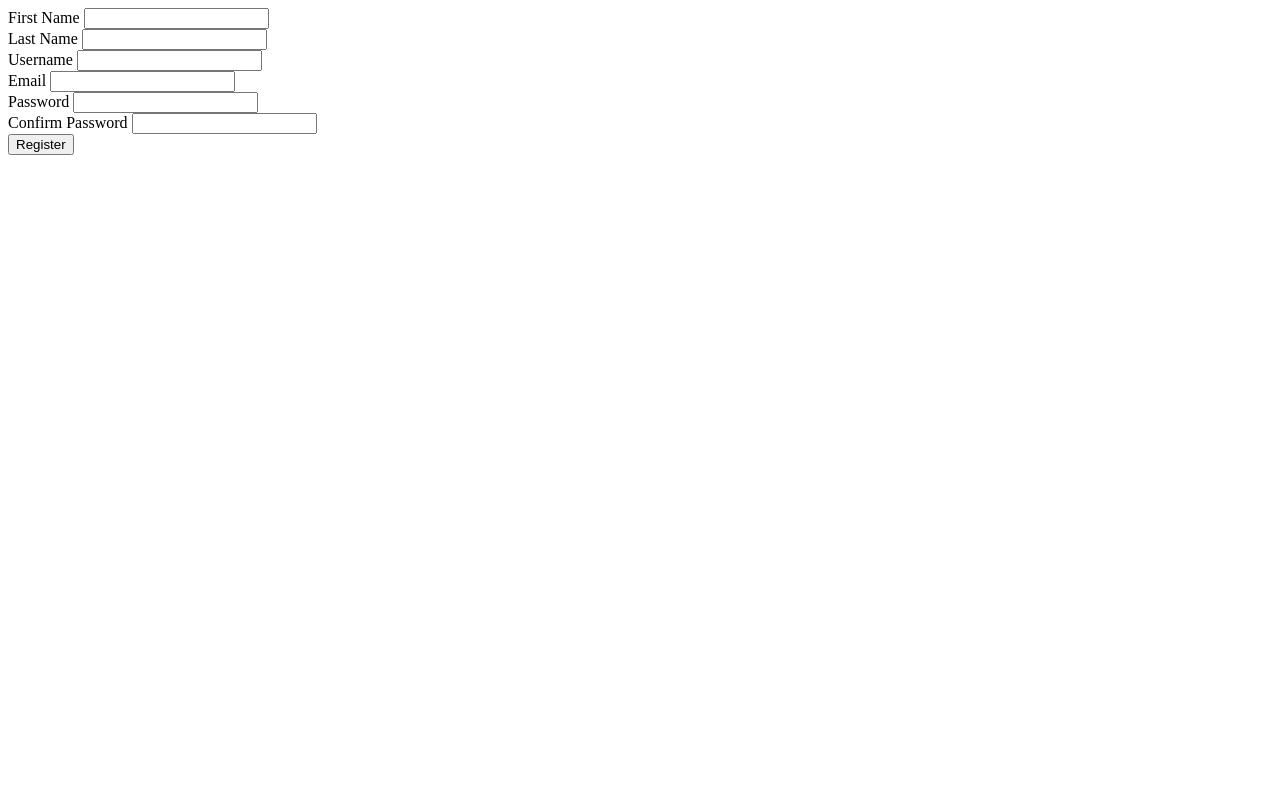
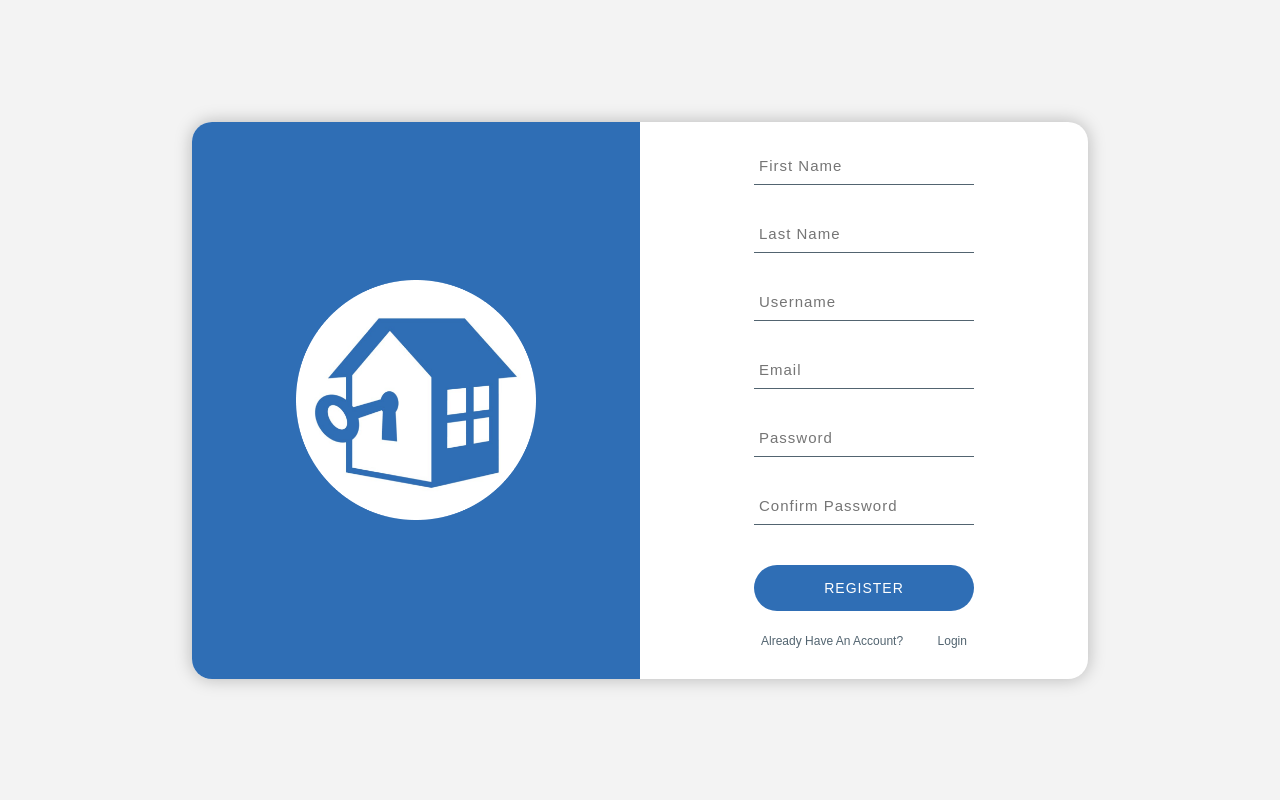
Before and after one commit to Cine-Pixel/django-real-estate, a Django app: page /register/ in a window 1280 px wide. Run offline with Django 4.2, Linux system fonts and the light colour scheme; parts of the project's set-up code (start-up, migrations or seed data) failed here and were passed over.

Commit message:
feat(): improve better auth forms

```diff
--- /dev/null
+++ b/real_estate/static/css/authstyle.css
@@ -0,0 +1,141 @@
+/* Global Variables */
+:root {
+    --color1: rgba(243, 243, 243, 1);
+    --color2: #526470;
+    --color2Hover: #415059;
+    --color3: #fff;
+}
+
+/* Reset Default Settings */
+* {
+    box-sizing: border-box;
+    margin: 0;
+}
+
+body {
+    background-color: rgba(243, 243, 243, 1);
+    min-height: 100vh;
+    font-family: 'Montserrat', sans-serif;
+
+    /* Flex */
+    display: flex;
+    justify-content: center;
+    align-items: center;
+}
+
+.container {
+    background-color: var(--color3);
+    width: 70%;
+    min-height: 50vh;
+    border-radius: 20px;
+    overflow: hidden;
+
+    /* Flex */
+    display: flex;
+    box-shadow: 0px 0px 17px 0px rgba(0, 0, 0, 0.25);
+}
+
+.container__svgs {
+    background-color: rgba(47, 110, 181, 1);
+    width: 50%;
+
+    /* Flex */
+    display: flex;
+    flex-direction: column;
+    justify-content: center;
+    align-items: center;
+}
+
+.container__svgs > img {
+    width: 30vh;
+    height: 30vh;
+}
+
+.container__content {
+    width: 50%;
+    position: relative;
+
+    /* Flex */
+    display: flex;
+    flex-direction: column;
+    justify-content: center;
+    align-items: center;
+}
+
+.container__form {
+    margin-bottom: 20px;
+
+    /* Flex */
+    display: flex;
+    flex-direction: column;
+    justify-content: center;
+    align-items: center;
+}
+
+.container__inputField {
+    background-color: transparent;
+    width: 220px;
+    padding: 0 0 10px 5px;
+    font-size: 15px;
+    letter-spacing: 1px;
+
+    /* Border */
+    border: none;
+    border-bottom: solid 1px var(--color2);
+    border-radius: 0;
+}
+
+.container__inputField {
+    margin-bottom: 40px;
+}
+
+.container__inputField:nth-of-type(2) {
+    margin-top: 35px!important;
+}
+
+.container__inputField:focus-visible {
+    border-bottom: solid 2px var(--color2Hover);
+    outline: none;
+}
+
+.container__sumbitButton {
+    background-color: rgba(47, 110, 181, 1);
+    color: var(--color3);
+    width: 220px;
+    padding: 15px 0;
+    font-size: 14px;
+    cursor: pointer;
+
+    /* Text */
+    text-transform: uppercase;
+    letter-spacing: 1px;
+
+    /* Border */
+    border: none;
+    border-radius: 50px;
+}
+
+.container__sumbitButton:hover {
+    background-color: rgba(47, 110, 181, .8);
+}
+
+.container__links {
+    margin-bottom: 30px;
+}
+
+.container__link {
+    color: var(--color2);
+    font-size: 12px;
+    text-decoration: none;
+}
+
+.container__link:hover {
+    text-decoration: underline;
+}
+
+.container__separator {
+    background-color: var(--color2);
+    width: 1px;
+    height: 10px;
+    margin: 0 15px;
+}
--- a/real_estate/templates/users/register.html
+++ b/real_estate/templates/users/register.html
@@ -1,40 +1,40 @@
 <!DOCTYPE html>
 <html lang="en">
 <head>
+  {% load static %}
   <meta charset="UTF-8">
   <meta http-equiv="X-UA-Compatible" content="IE=edge">
   <meta name="viewport" content="width=device-width, initial-scale=1.0">
-  <title>Register Account</title>
+  <link rel="stylesheet" href="{% static 'css/authstyle.css' %}">
+  <script src="https://cdnjs.cloudflare.com/ajax/libs/jquery/3.5.1/jquery.min.js"></script>
+  <title>Login</title>
 </head>
 <body>
-  {% include 'components/_alerts.html' %}
-  <form action="{% url 'register' %}" method="POST">
-      {% csrf_token %}
-      <div class="form-group">
-          <label for="first_name">First Name</label>
-          <input type="text" name="first_name" class="form-control" required>
-        </div>
-        <div class="form-group">
-          <label for="last_name">Last Name</label>
-          <input type="text" name="last_name" class="form-control" required>
-        </div>
-    <div class="form-group">
-      <label for="username">Username</label>
-      <input type="text" name="username" class="form-control" required>
+  <div class='container'>
+    <div class='container__svgs'>
+      <img src="{% static 'media/logo.png' %}" alt="house logo">
     </div>
-    <div class="form-group">
-      <label for="email">Email</label>
-      <input type="email" name="email" class="form-control" required>
+    <div class='container__content'>
+      <form class='container__form' action="{% url 'register' %}" method="POST">
+        {% csrf_token %}
+        <input type='text' name='first_name' placeholder='First Name' class='container__inputField'>
+        <input type='text' name='last_name' placeholder='Last Name' class='container__inputField'>
+        <input type='text' name='username' placeholder='Username' class='container__inputField'>
+        <input type='text' name='email' placeholder='Email' class='container__inputField'>
+        <input type='password' name='password' placeholder='Password' class='container__inputField'>
+        <input type='password' name='password2' placeholder='Confirm Password' class='container__inputField'>
+
+        <input type='submit' value='Register' class='container__sumbitButton'>
+      </form>
+
+      <div class='container__links'>
+        <a href='{% url 'login' %}' class='container__link'>Already Have An Account?</a>
+        <span class='container__separator'></span>
+        <a href='{% url 'login' %}' class='container__link'>Login</a>
+      </div>
     </div>
-    <div class="form-group">
-      <label for="password2">Password</label>
-      <input type="password" name="password" class="form-control" required>
-    </div>
-    <div class="form-group">
-      <label for="password">Confirm Password</label>
-      <input type="password" name="password2" class="form-control" required>
-    </div>
-    <input type="submit" value="Register" class="btn btn-secondary btn-block">
-  </form>
+  </div>
+
+  <script src="https://cdnjs.cloudflare.com/ajax/libs/modernizr/2.8.3/modernizr.min.js" type="text/javascript"></script>
 </body>
 </html>
```
Also changed, not shown: real_estate/templates/users/login.html (+20 -11 lines), real_estate/static/media/logo.png (added).
